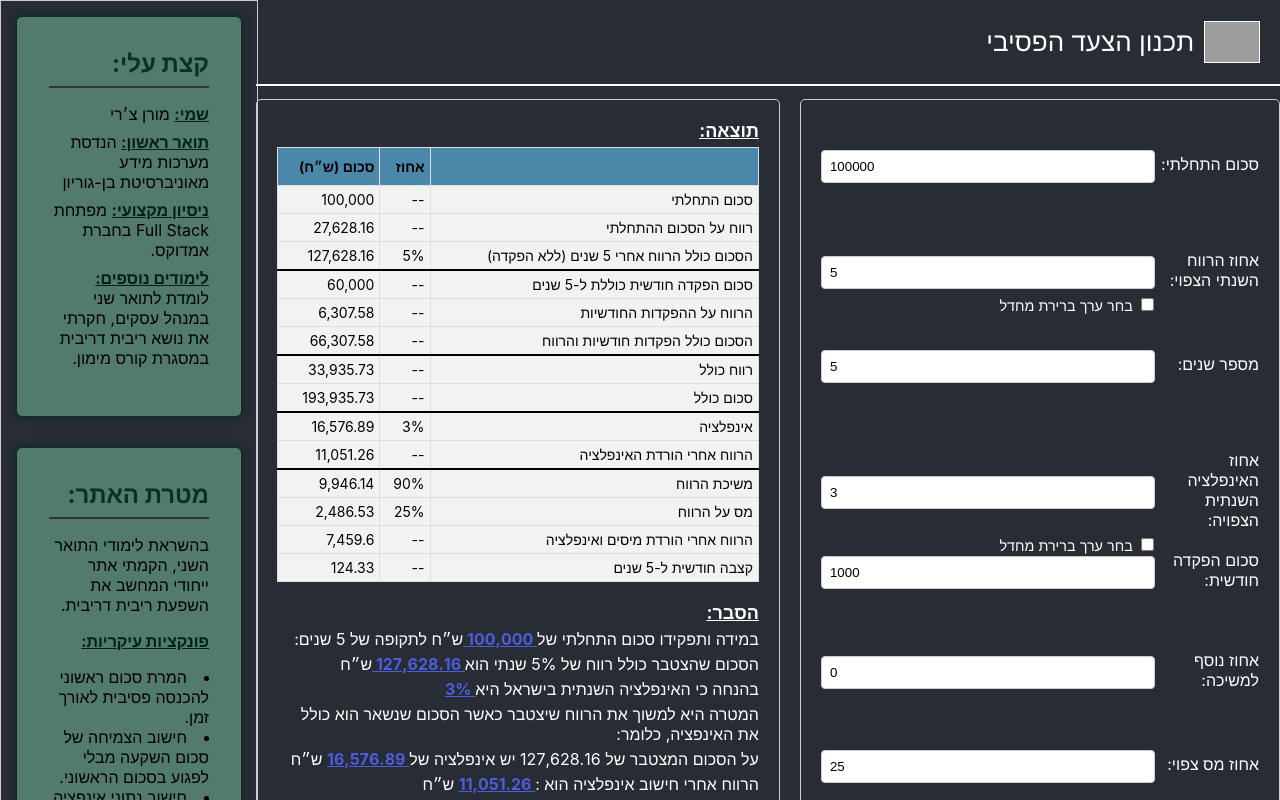
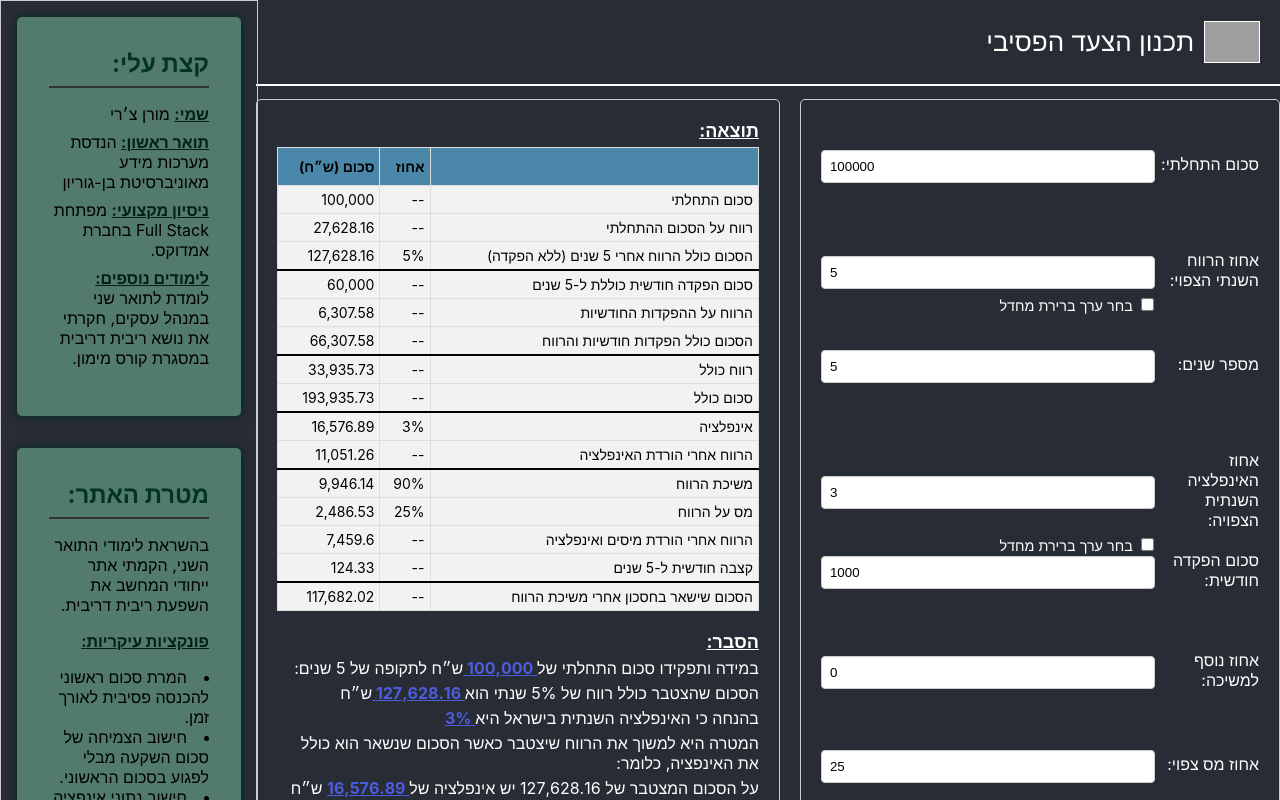
Before and after one commit to MoranChery/planning-passive-step, a React (Create React App) app: page / in a window 1280 px wide. Shown: the top 800 px of the page. Built offline with nearby package versions, Linux system fonts and the light colour scheme; grey boxes are pictures that could not be loaded.

Commit message:
Add amount left in savings

```diff
--- a/src/components/ResultForm.js
+++ b/src/components/ResultForm.js
@@ -44,6 +44,9 @@ const ResultForm = ({ formData }) => {
 
             let monthlyAmount = totalAfterTax/(yearsInt*12);
             let monthlyAmountFormat = numberWithCommas((Math.round(monthlyAmount * 100) / 100).toString());
+
+            let amountLeftInSavings = totalWithProfit-partialWithdrawalAmount;
+            let amountLeftInSavingsFormat = numberWithCommas((Math.round(amountLeftInSavings * 100) / 100).toString());
 
             let addPercentageAmountFormat = "";
             let totalAfterAddPercentageFormat = "";
@@ -107,7 +110,8 @@ const ResultForm = ({ formData }) => {
                 totalYearslyDepositFormat: totalYearslyDepositFormat,
                 depositProfit: depositProfitFormat,
                 totalProfitWithMonth: totalProfitWithMonthFormat,
-                totalProfit: totalProfitFormat
+                totalProfit: totalProfitFormat,
+                amountLeftInSavings: amountLeftInSavingsFormat
             }
         };
 
--- a/src/components/ResultTable.js
+++ b/src/components/ResultTable.js
@@ -14,13 +14,11 @@ return (
 			<td>--</td>
 			<td>{formDataPrint.initialAmount}</td>
 		</tr>
-		{hasMonthlyDepositAmount &&
 		<tr>
 			<td>רווח על הסכום ההתחלתי</td>
 			<td>--</td>
 			<td>{calculation.initProfit}</td>
 		</tr>
-		}
 		<tr>
 			<td>הסכום כולל הרווח אחרי {formData.years} שנים (ללא הפקדה)</td>
 			<td>{formData.profitPercentage}%</td>
@@ -112,6 +110,11 @@ return (
 			<td>{calculation.monthlyAmountAfterAddPercentage}</td>
 		</tr>
 		}
+		<tr className='blocker-up'>
+			<td>הסכום שישאר בחסכון אחרי משיכת הרווח</td>
+			<td>--</td>
+			<td>{calculation.amountLeftInSavings}</td>
+		</tr>
 	</table>
 </div>
 );
```
